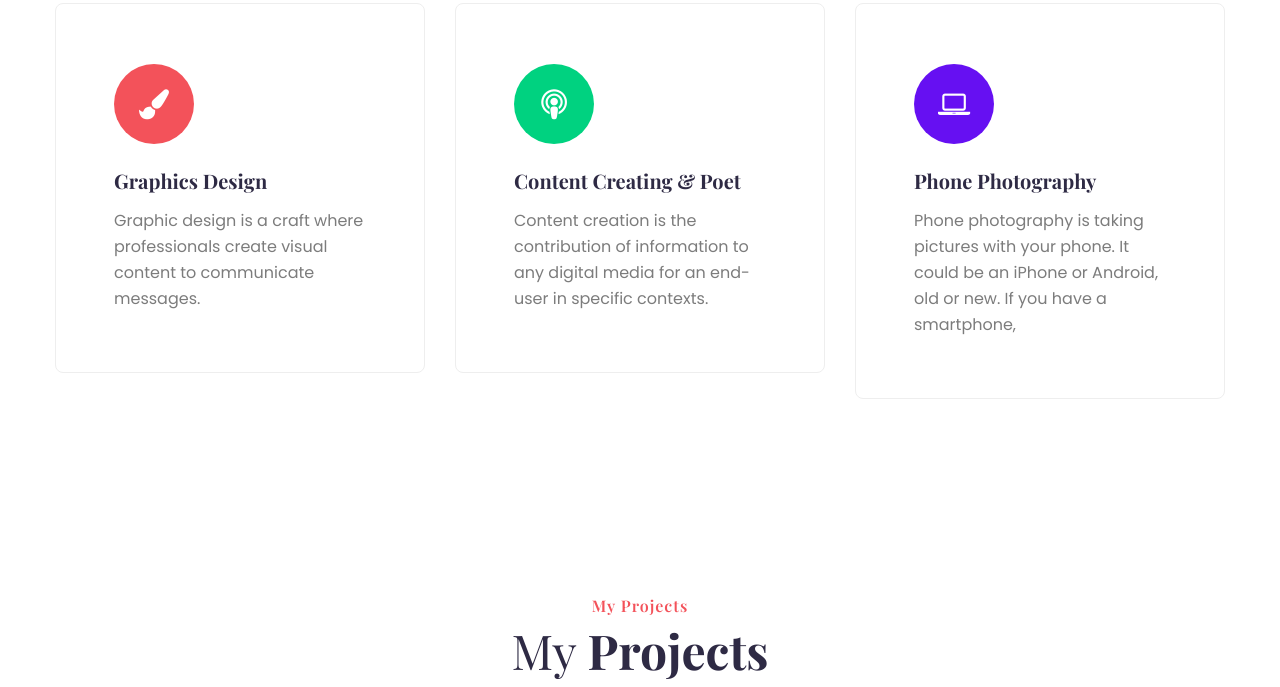
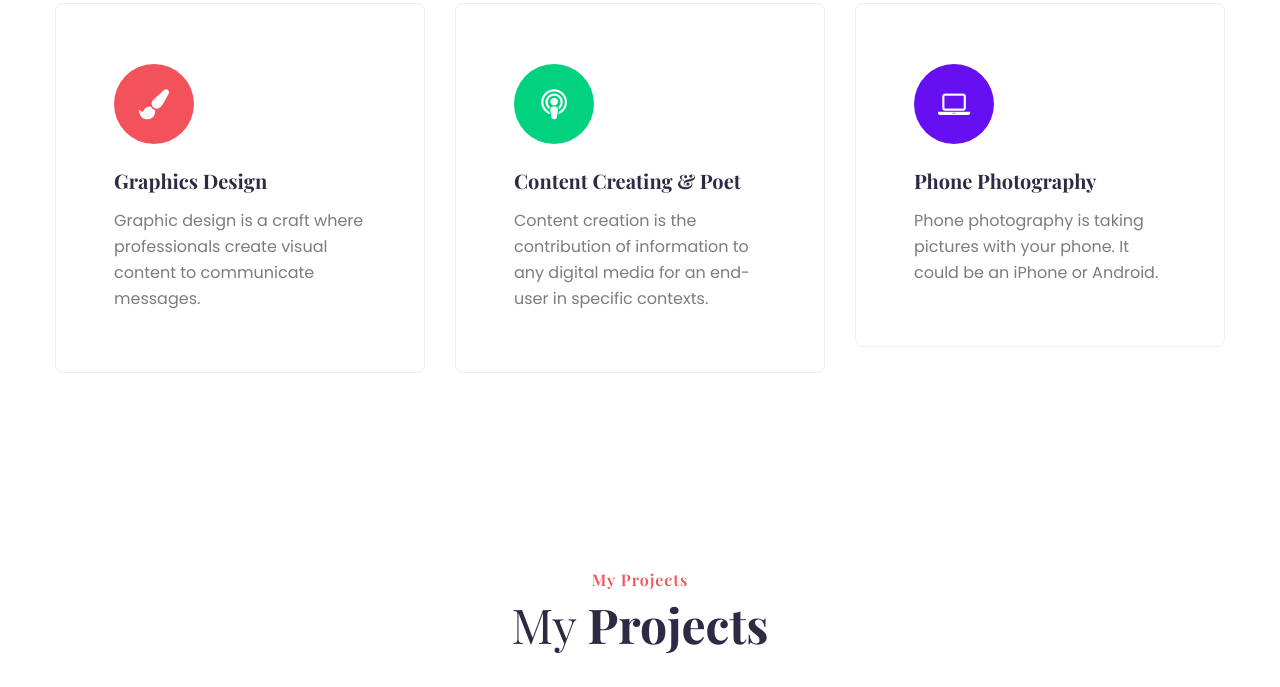
Before and after one commit to Lekan1/paradox, a plain HTML site: page index.html in a window 1280 px wide. Shown: the part 1853-2540 px from the top of the page. Drawn offline with nearby package versions, Linux system fonts and the light colour scheme; a web font is replaced by a local one.

Commit message:
fourth-commit

```diff
--- a/index.html
+++ b/index.html
@@ -171,7 +171,7 @@ Author URL: http://w3layouts.com
               <span class="fa fa-laptop"></span>
             </div>
             <h4><a href="#feature" class="title-head">Phone Photography</a></h4>
-            <p> Phone photography is taking pictures with your phone. It could be an iPhone or Android, old or new. If you have a smartphone, </p>
+            <p> Phone photography is taking pictures with your phone. It could be an iPhone or Android. </p>
           </div>
         </div>
         <!-- <div class="col-lg-4 col-md-6 grids-feature mt-5">
```
